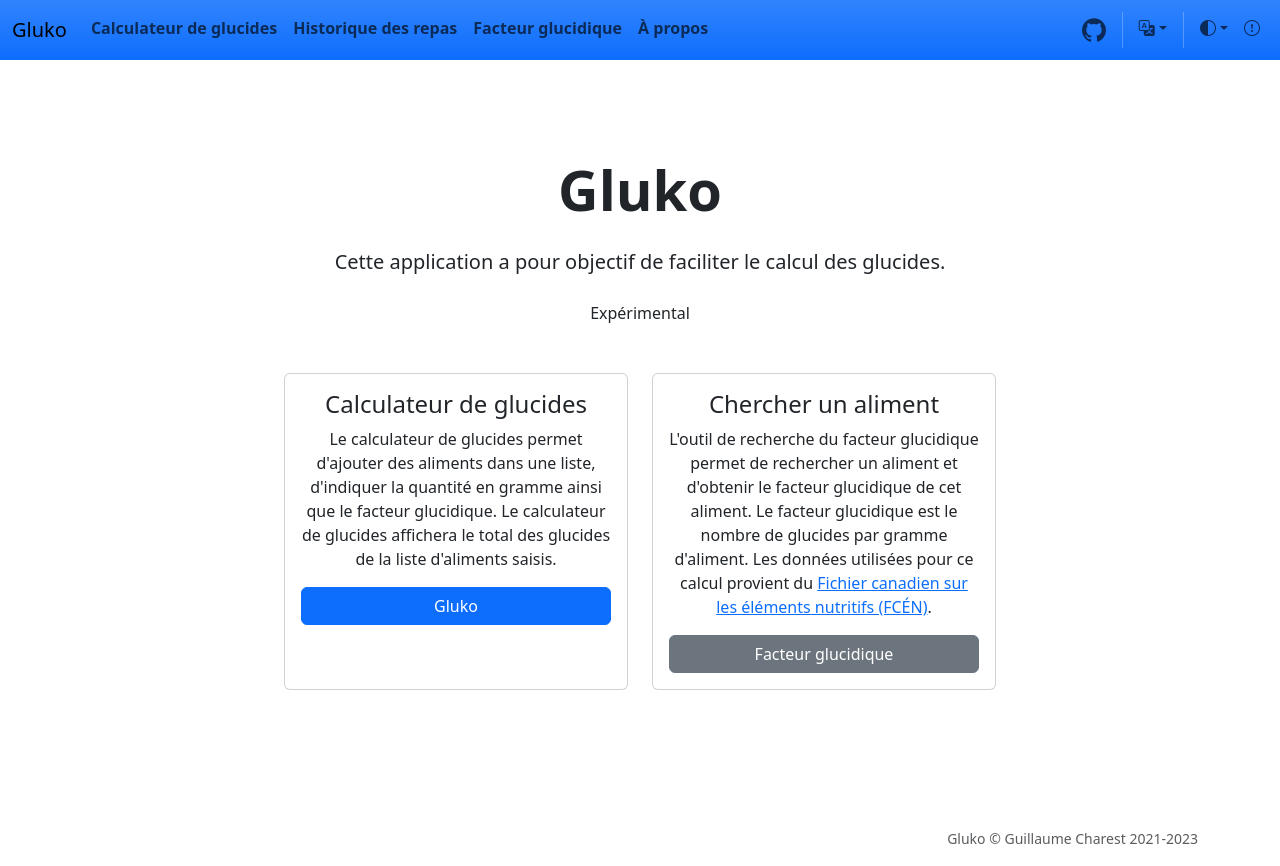
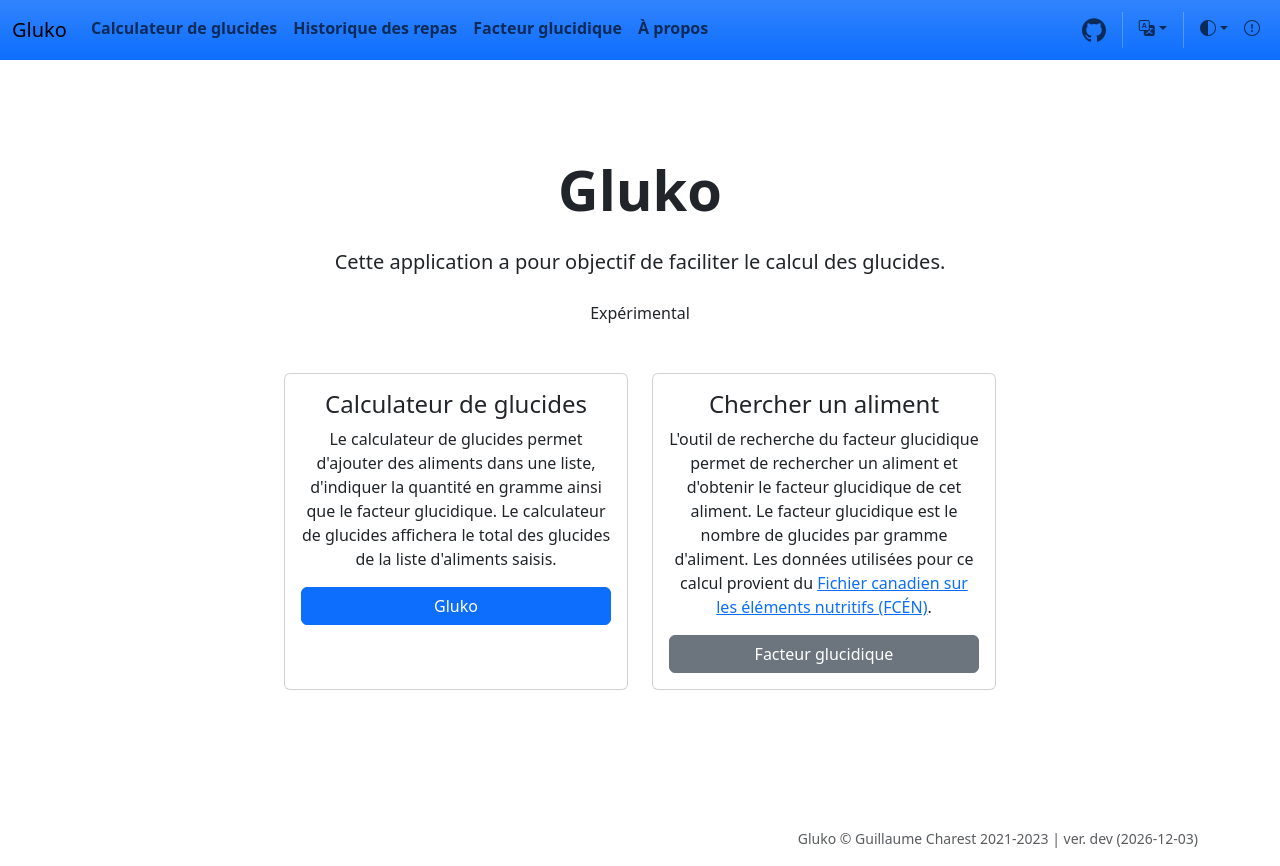
Before and after one commit to gcharest/gluko, a Vue app: page / in a window 1280 px wide. Built offline with nearby package versions, Linux system fonts and the light colour scheme.

Commit message:
feat: display app version and build date in footer

```diff
--- a/src/components/base/BaseFooter.vue
+++ b/src/components/base/BaseFooter.vue
@@ -1,10 +1,18 @@
-<script setup lang="ts"></script>
+<script setup lang="ts">
+// Access build-time constants
+const version = __APP_VERSION__
+const buildDate = new Date(__BUILD_DATE__).toISOString().slice(0, 10)
+</script>
 <template>
   <footer class="footer mt-auto py-3">
     <div class="container">
       <div class="row text-end">
         <div class="col">
-          <span class="text-muted small">Gluko © Guillaume Charest 2021-2023</span>
+          <span class="text-muted small">
+            Gluko © Guillaume Charest 2021-2023
+            <br class="d-sm-none" />
+            <span class="d-none d-sm-inline">| </span>ver. {{ version }} ({{ buildDate }})
+          </span>
         </div>
       </div>
     </div>
```
